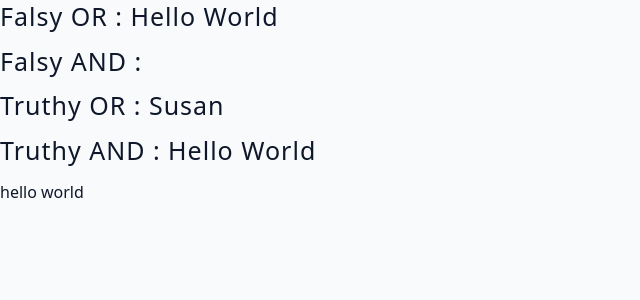
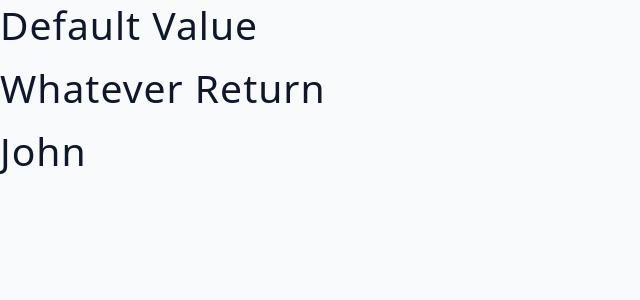
Before and after one commit to Shubh484/react-advance, a React (Vite) app in the folder advanced-react/: page / in a window 1280 px wide. Shown: the top 300 px of the page, without its empty margins (0-640 px from the left). Built offline with nearby package versions, Linux system fonts and the light colour scheme.

Commit message:
short circuit example

```diff
--- a/advanced-react/src/App.jsx
+++ b/advanced-react/src/App.jsx
@@ -1,9 +1,9 @@
-import ShortCircuitOverview from "./tutorial/03-conditional-rendering/starter/04-short-circuit-overview";
+import ShortCircuitExamples from "./tutorial/03-conditional-rendering/starter/05-short-circuit-examples";
 
 function App() {
   return (
     <>
-      <ShortCircuitOverview />
+      <ShortCircuitExamples />
     </>
   );
 }
--- a/advanced-react/src/tutorial/03-conditional-rendering/starter/05-short-circuit-examples.jsx
+++ b/advanced-react/src/tutorial/03-conditional-rendering/starter/05-short-circuit-examples.jsx
@@ -1,14 +1,40 @@
-import { useState } from 'react';
+import { useState } from "react";
 
 const ShortCircuitExamples = () => {
   // falsy
-  const [text, setText] = useState('');
+  const [text, setText] = useState("");
   // truthy
-  const [name, setName] = useState('susan');
-  const [user, setUser] = useState({ name: 'john' });
+  const [name, setName] = useState("susan");
+  const [user, setUser] = useState({ name: "john" });
   const [isEditing, setIsEditing] = useState(false);
 
-  return <h2>short circuit - examples</h2>;
+  return (
+    <>
+      <h2>{text || "default value"}</h2>
+      {text && (
+        <div>
+          <h2>whatever return</h2>
+          <h2>{name}</h2>
+        </div>
+      )}
+      {/* {!text && (
+        <div>
+          <h2>whatever return</h2>
+          <h2>{name}</h2>
+        </div>
+      )} */}
+      {user && <SomeComponent name={user.name} />}
+    </>
+  );
+};
+
+const SomeComponent = ({ name }) => {
+  return (
+    <div>
+      <h2>whatever return</h2>
+      <h2>{name}</h2>
+    </div>
+  );
 };
 
 export default ShortCircuitExamples;
```
